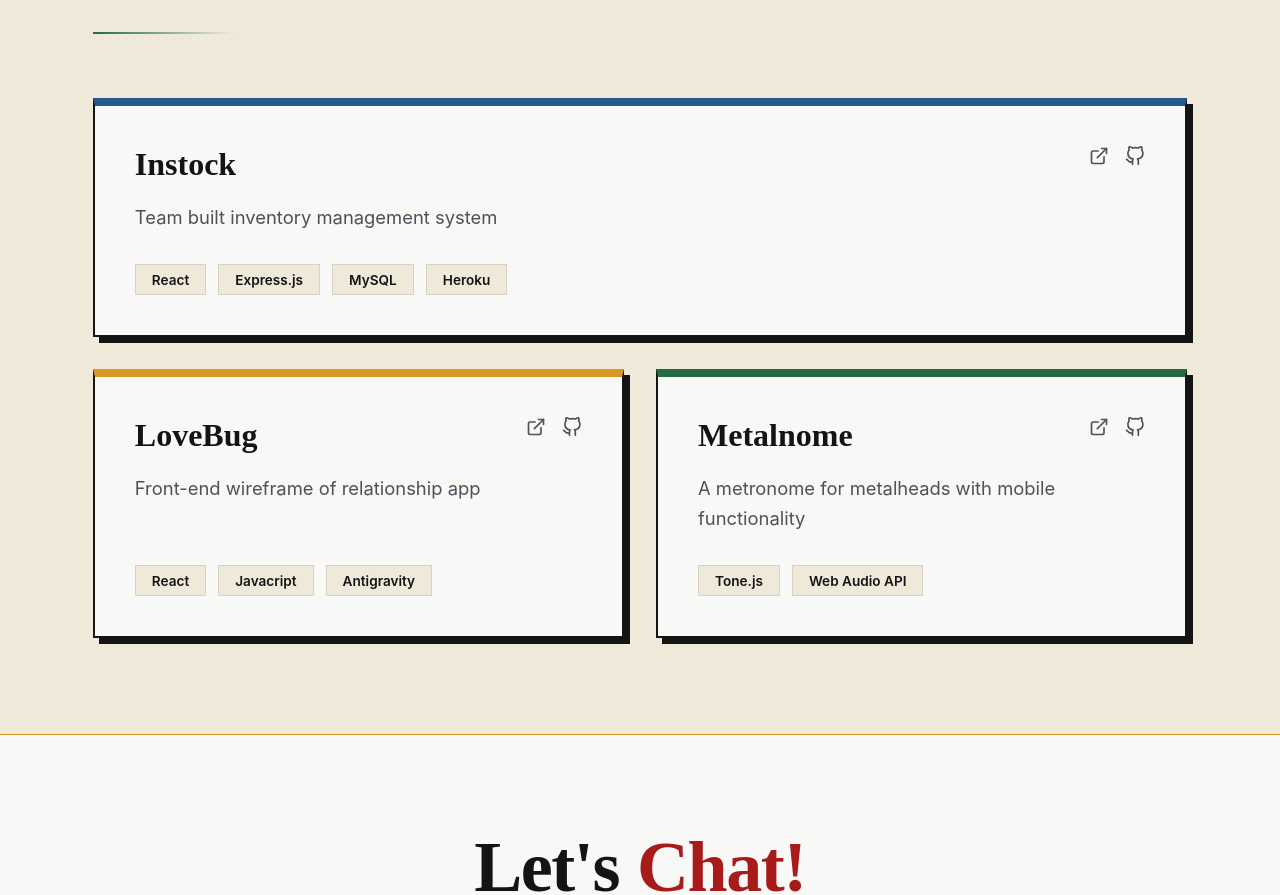
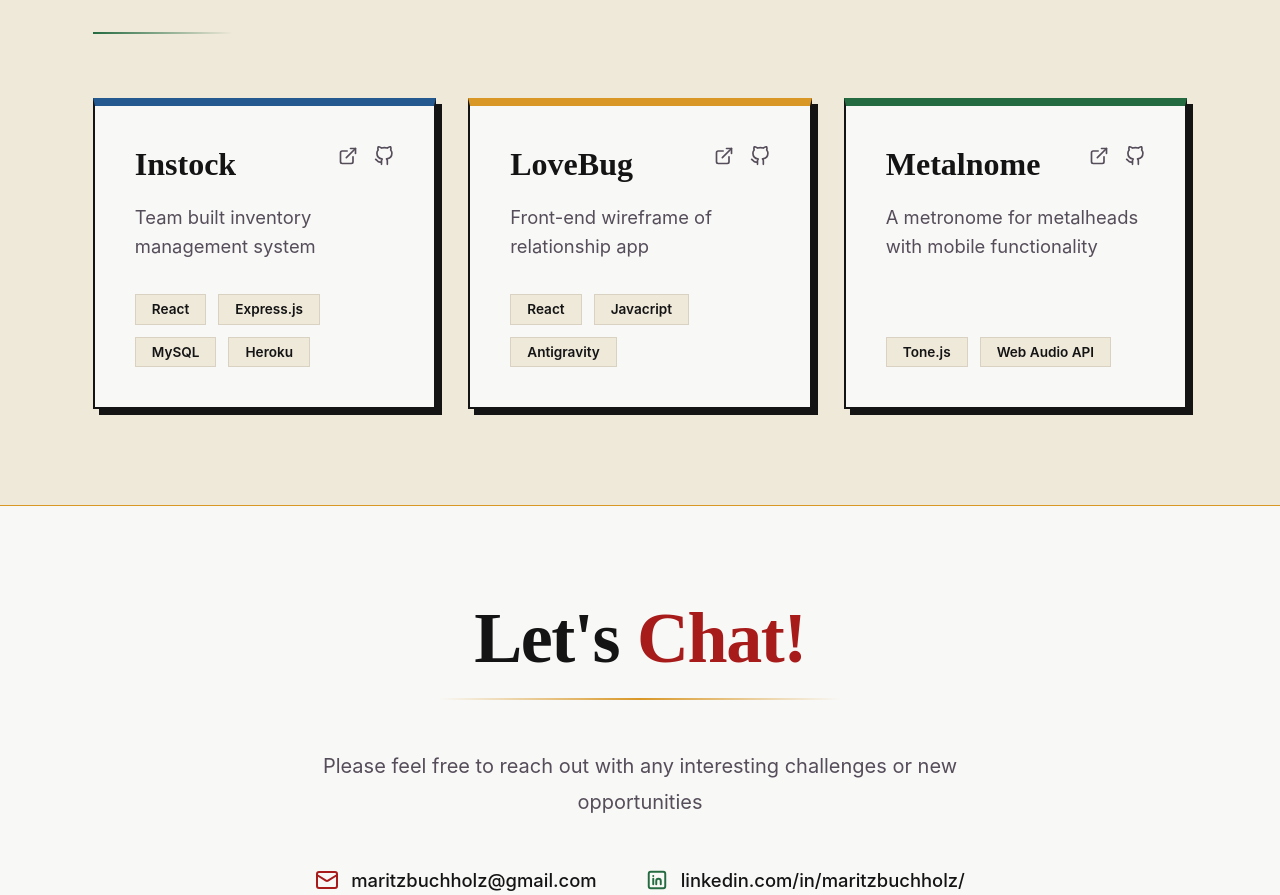
Before and after one commit to maritzbuchholz/portfolio, a React (Vite) app: page / in a window 1280 px wide. Shown: the part 2443-3338 px from the top of the page. Built offline with nearby package versions, Linux system fonts and the light colour scheme.

Commit message:
update featured section again for mobile breakpoints

```diff
--- a/src/Components/Featured/Featured.jsx
+++ b/src/Components/Featured/Featured.jsx
@@ -23,7 +23,7 @@
 );
 
 const Featured = () => {
-    const projectsTop = [
+    const projects = [
         // {
         //     title: "Stare (WIP)",
         //     accent: "red",
@@ -40,9 +40,6 @@
             githubLink: "https://github.com/maritzbuchholz/instock-client",
             externalLink: "https://instock-maritz.netlify.app/"
         },
-    ];
-
-const projectsBottom = [
         {
             title: "LoveBug",
             accent: "gold",
@@ -71,17 +68,9 @@
                 <div className="featured__divider"></div>
 
                 <div className="featured__grid">
-                    <div className="featured__top">
-                        {projectsTop.map((project, index) => (
-                            <FeaturedCard key={index} {...project} />
-                        ))}
-                    </div>
-
-                    <div className="featured__bottom">
-                        {projectsBottom.map((project, index) => (
-                            <FeaturedCard key={index} {...project} />
-                        ))}
-                    </div>
+                    {projects.map((project, index) => (
+                        <FeaturedCard key={index} {...project} />
+                    ))}
                 </div>
             </div>
         </section>
--- a/src/Components/Featured/Featured.scss
+++ b/src/Components/Featured/Featured.scss
@@ -41,20 +41,10 @@
     }
 
     &__grid {
-        display: flex;
-        flex-direction: column;
+        display: grid;
+        grid-template-columns: repeat(3, 1fr);
         gap: 2rem;
         width: 100%;
-    }
-
-    &__top, &__bottom {
-        display: flex;
-        gap: 2rem;
-        width: 100%;
-
-        > * {
-            flex: 1;
-        }
     }
 
     &__card {
@@ -139,7 +129,7 @@
     }
 }
 
-@media (max-width: 768px) {
+@media (max-width: 1000px) {
     .featured {
         padding: 4rem 1rem;
 
@@ -148,14 +138,7 @@
         }
 
         &__grid {
-            display: flex;
-            flex-direction: column;
-        }
-
-        &__top, &__bottom {
-            display: flex;
-            flex-direction: column;
-            gap: 2rem;
+            grid-template-columns: 1fr;
         }
 
         &__card {
```
